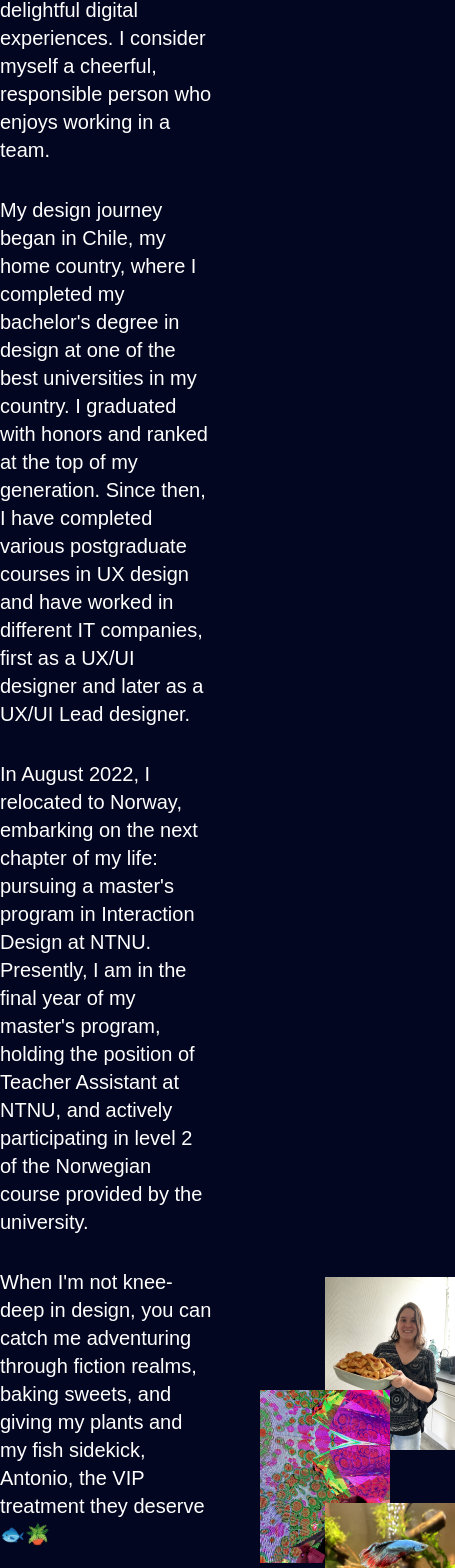
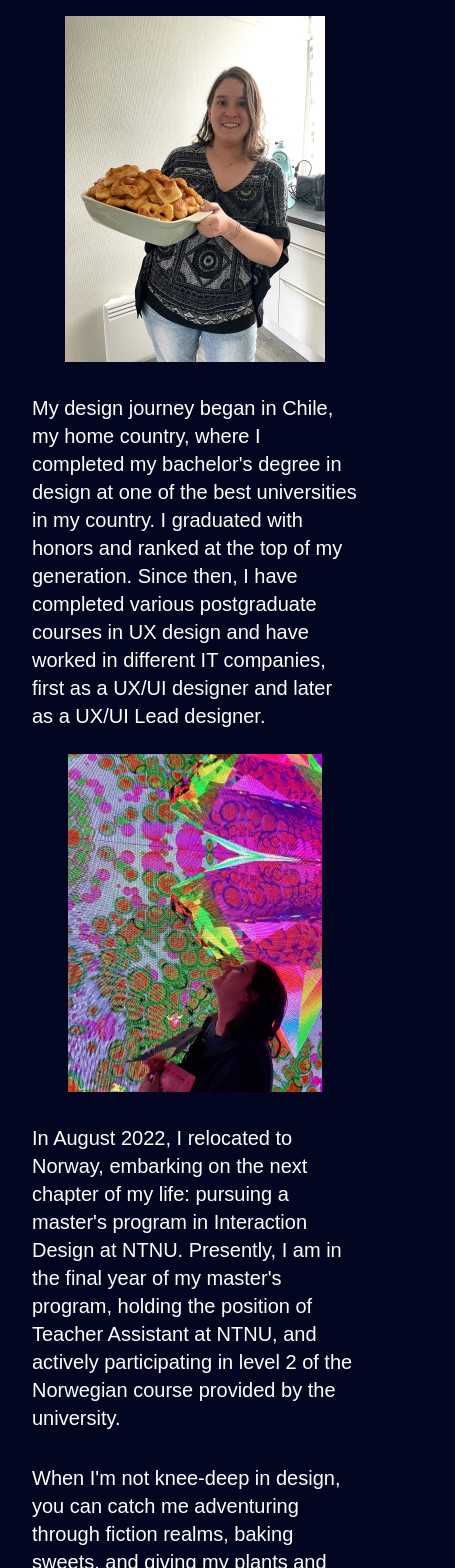
Before and after one commit to Rotshrek/dani-portfolio, a Next.js app in the folder dani-portfolio/: page /about in a window 390 px wide. Shown: the part 400-1968 px from the top of the page, 455 px wide, since content can reach past the window. Built offline with nearby package versions, Linux system fonts and the light colour scheme; a web font is replaced by a local one.

Commit message:
fix: unescaped symbols

```diff
--- a/dani-portfolio/src/app/about/page.tsx
+++ b/dani-portfolio/src/app/about/page.tsx
@@ -6,32 +6,54 @@ import Image from "next/image"
 export default function About() {
     return (
         <main className="min-h-screen ">
-            <div className="py-36 max-w-[968px] m-auto">
-                <div className="inline-block w-2/3 pr-12">
-                    <p className="font-display text-lightPink text-6xl mb-12">About me</p>
+            <div className="py-24 md:py-36 max-w-[968px] m-auto">
+                <div className="inline-block md:w-2/3 p-8 md:pr-16">
+                    <p className="font-display text-lightPink text-5xl md:text-6xl mb-12">About me</p>
                     <p className="font-serif text-white text-xl mt-8 max-w-[1048px]">
-                        👋 Hey there! I'm Dani, a designer with a passion for creating delightful digital experiences. I
-                        consider myself a cheerful, responsible person who enjoys working in a team.
+                        👋 Hey there! I&#39;m Dani, a designer with a passion for creating delightful digital
+                        experiences. I consider myself a cheerful, responsible person who enjoys working in a team.
                     </p>
+                    <Image
+                        className="md:hidden mt-6 m-auto"
+                        src="/about-dani.png"
+                        width={260}
+                        height={346}
+                        alt="Dani holding pastries"
+                    />
                     <p className="font-serif text-white text-xl mt-8 max-w-[1048px]">
-                        My design journey began in Chile, my home country, where I completed my bachelor's degree in
+                        My design journey began in Chile, my home country, where I completed my bachelor&#39;s degree in
                         design at one of the best universities in my country. I graduated with honors and ranked at the
                         top of my generation. Since then, I have completed various postgraduate courses in UX design and
                         have worked in different IT companies, first as a UX/UI designer and later as a UX/UI Lead
                         designer.
                     </p>
+                    <Image
+                        className="md:hidden mt-6 m-auto"
+                        src="/about-colors.png"
+                        width={254}
+                        height={338}
+                        alt="Dani looking at an Art exhibition in the Moco Museum, Amsterdam"
+                    />
                     <p className="font-serif text-white text-xl mt-8 max-w-[1048px]">
                         In August 2022, I relocated to Norway, embarking on the next chapter of my life: pursuing a
-                        master's program in Interaction Design at NTNU. Presently, I am in the final year of my master's
-                        program, holding the position of Teacher Assistant at NTNU, and actively participating in level
-                        2 of the Norwegian course provided by the university.
+                        master&#39;s program in Interaction Design at NTNU. Presently, I am in the final year of my
+                        master&#39;s program, holding the position of Teacher Assistant at NTNU, and actively
+                        participating in level 2 of the Norwegian course provided by the university.
                     </p>
                     <p className="font-serif text-white text-xl mt-8 max-w-[1048px]">
-                        When I'm not knee-deep in design, you can catch me adventuring through fiction realms, baking
-                        sweets, and giving my plants and my fish sidekick, Antonio, the VIP treatment they deserve 🐟🪴
+                        When I&#39;m not knee-deep in design, you can catch me adventuring through fiction realms,
+                        baking sweets, and giving my plants and my fish sidekick, Antonio, the VIP treatment they
+                        deserve 🐟🪴
                     </p>
+                    <Image
+                        className="md:hidden mt-6 m-auto"
+                        src="/about-fish.png"
+                        width={289}
+                        height={217}
+                        alt="Pesquecito Antonio, the fish"
+                    />
                 </div>
-                <div className="inline-block w-1/3 relative">
+                <div className="md:inline-block w-1/3 relative hidden">
                     <Image
                         className="relative mb-[-60px] translate-x-1/2 z-10"
                         src="/about-dani.png"
@@ -44,14 +66,14 @@ export default function About() {
                         src="/about-colors.png"
                         width={254}
                         height={338}
-                        alt="Dani holding pastries"
+                        alt="Dani looking at an Art exhibition in the Moco Museum, Amsterdam"
                     />
                     <Image
                         className="relative mb-[-60px] translate-x-1/2 z-30"
                         src="/about-fish.png"
                         width={289}
                         height={217}
-                        alt="Dani holding pastries"
+                        alt="Pesquecito Antonio, the fish"
                     />
                 </div>
             </div>
--- a/dani-portfolio/src/components/bottom-nav.tsx
+++ b/dani-portfolio/src/components/bottom-nav.tsx
@@ -32,7 +32,7 @@ export default function BottomNav() {
                     </a>
                 </div>
                 <div>
-                    <p className="text-lightPink text-xl py-2 font-bold">Thanks for reading!</p>
+                    <p className="text-lightPink text-xl py-2 font-bold text-center">Thanks for reading!</p>
                 </div>
             </div>
         </div>
```
